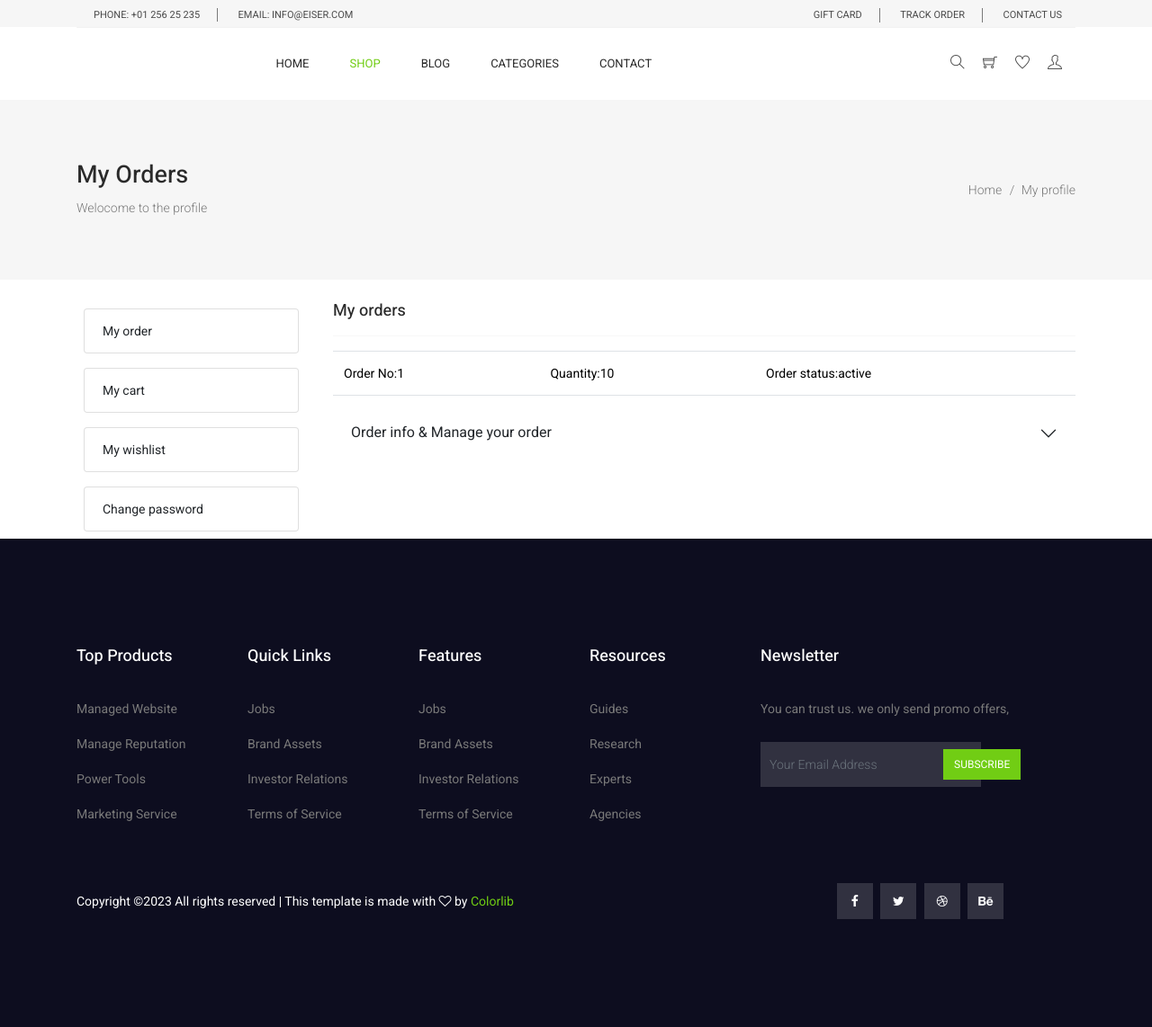
After one commit to Rashicom/cyclone_ecom, a Django app: page /user/userorder/ in a window 1280 px wide. The commit adds this page. Shown: the whole page at 90% size. Run offline with Django 4.2, Linux system fonts and the light colour scheme; a user stored in the database is signed in; tables that the repository leaves empty hold one stand-in row (values such as "Sample post"); parts of the project's set-up code (start-up, migrations or seed data) failed here and were passed over; some libraries are stand-ins or nearby versions.

Commit message:
frontend user side order listing compleated

```diff
--- a/cycloneuser/urls.py
+++ b/cycloneuser/urls.py
@@ -7,6 +7,6 @@ urlpatterns = [
     path('addnewaddress/',views.cyclone_addnewaddress.as_view(),name='addnewaddress'),
     path('deleteaddress/',views.cyclone_deleteaddress,name='deleteaddress'),
     path('forgotpassword/',views.cyclone_forgotpassword.as_view(),name='forgotpassword'),
-    path('mobileotpgenerator/',views.cyclone_mobile_otp_generator.as_view(),name='mobileotpgenerator')
-
+    path('mobileotpgenerator/',views.cyclone_mobile_otp_generator.as_view(),name='mobileotpgenerator'),
+    path('userorder/',views.cyclone_user_order.as_view(),name='userorder')
 ]
--- a/cycloneuser/views.py
+++ b/cycloneuser/views.py
@@ -3,10 +3,11 @@ from django.contrib.auth import  authenticate,login, logout
 from django.views import View
 import random
 from django.http.response import JsonResponse
-from home.models import CustomUser,product,product_category,product_description,wishlist_items,cart_items,product_image,user_address
+from home.models import CustomUser,product,product_category,product_description,wishlist_items,cart_items,product_image,user_address,user_order,order_list
 from django.core.exceptions import ObjectDoesNotExist
 from twilio.rest import Client
 from django.conf import settings
+from django.db.models import Sum
 
 # Create your views here.
 
@@ -28,6 +29,37 @@ class cyclone_user(View):
         user = CustomUser.objects.get(email = email)
         addresses = user_address.objects.filter(email = user)
         return render(request,'cyclone_myprofile.html',{'user':user,'addresses':addresses})
+
+
+# user order details
+class cyclone_user_order(View):
+
+    def get(self, request):
+
+        # fetching basic info
+        email = request.user.email
+        user_instencce = CustomUser.objects.get(email = email)
+        orders = user_order.objects.filter(email = email)
+        order_data = []
+
+        # iteratively appending each order data to order data
+        for order in orders:
+            """
+            from each order we fetching order_no, qty and status
+            each order containing many items in it. so from orled list
+            table filtering based on order id and all data append to
+            the order_data table, and same iteratiing for all order
+            made by the specific user
+            """
+
+            order_no = order.order_no
+            order_status = order.order_status
+            order_quantity = order_list.objects.filter(order_no = order_no).aggregate(Sum('order_quantity'))['order_quantity__sum']
+            order_items = order_list.objects.filter(order_no = order_no).values("category_id__product_id__model","category_id__frame_size","category_id__color","order_quantity","category_id__seller_price")
+            order_data.append({"order_no":order_no,"order_status":order_status,"order_quantity":order_quantity,"order_items":order_items})
+
+        return render(request, 'cyclone_user_order.html', {"order_data":order_data})
+
 
 class cyclone_addnewaddress(View):
 
--- a/home/models.py
+++ b/home/models.py
@@ -140,7 +140,7 @@ class user_order(models.Model):
 class order_list(models.Model):
     order_no = models.ForeignKey(user_order,on_delete=models.CASCADE)
     category_id = models.ForeignKey(product_category, on_delete=models.CASCADE)
-
+    order_quantity = models.IntegerField(default=1)
 
 # user order list
 # one user can have multiple product in a single order
--- a/home/urls.py
+++ b/home/urls.py
@@ -4,7 +4,7 @@ from . import views
 urlpatterns = [
     path('',views.cyclone_home,name='home'),
     path('userlogin/',views.cyclone_login.as_view(),name='userlogin'),
-    path('category/',views.cyclone_category.as_view(),name='category'),
+    path('categories/',views.cyclone_category.as_view(),name='categories'),
     path('contact/',views.cyclone_contact.as_view(),name='contact'),
     path('blog/',views.cyclone_blog.as_view(),name='blog'),
     path('tracking/',views.cyclone_tracking.as_view(),name='tracking'),
--- a/templates/home/cyclone_myprofile.html
+++ b/templates/home/cyclone_myprofile.html
@@ -31,7 +31,7 @@
         <div class="col-3">
             <ul class="list-group sticky-top">
 
-                <a class="m-2" href=""><li class="list-group-item">My order</li></a>
+                <a class="m-2" href="{% url 'userorder' %}"><li class="list-group-item">My order</li></a>
                 <a class="m-2" href="{% url 'cart' %}"><li class="list-group-item">My cart</li></a>
                 <a class="m-2" href="{% url 'wishlist' %}"><li class="list-group-item">My wishlist</li></a>
                 <a class="m-2" href=""><li class="list-group-item">Change password</li></a>
--- /dev/null
+++ b/templates/home/cyclone_user_order.html
@@ -0,0 +1,160 @@
+{% extends 'cyclonebase.html' %}
+{% load static %}
+{% block cyclonecontant %}
+
+<!--================Home Banner Area =================-->
+<section class="banner_area">
+    <div class="banner_inner d-flex align-items-center">
+      <div class="container">
+        <div
+          class="banner_content d-md-flex justify-content-between align-items-center">
+          <div class="mb-3 mb-md-0">
+            <h2>My Orders</h2>
+            <p>Welocome to the profile</p>
+          </div>
+          <div class="page_link">
+            <a href="#">Home</a>
+            <a href="#">My profile</a>
+          </div>
+        </div>
+      </div>
+    </div>
+</section>
+<!--================End Home Banner Area =================-->
+
+
+
+<!--================start My profile Area =================-->
+
+<div class="container">
+    <br>
+    <div class="row">
+        <div class="col-3">
+            <ul class="list-group sticky-top">
+
+                <a class="m-2" href="{% url 'userorder' %}"><li class="list-group-item">My order</li></a>
+                <a class="m-2" href="{% url 'cart' %}"><li class="list-group-item">My cart</li></a>
+                <a class="m-2" href="{% url 'wishlist' %}"><li class="list-group-item">My wishlist</li></a>
+                <a class="m-2" href=""><li class="list-group-item">Change password</li></a>
+            </ul>
+        </div>
+        <div class="col-9">
+            <h4>My orders</h4>
+            <hr>
+
+            <!-- orders iteratively listing start -->
+            {% if order_data %}
+            {% for order in order_data %}
+            <div class="accordion accordion-flush" id="accordionFlushExample">
+                <div class="accordion-item">
+                    <table class="table">
+                        <tbody>
+                          <tr>
+                            <td>Order No:{{order.order_no}}</td>
+                            <td>Quantity:{{order.order_quantity}}</td>
+                            <td>Order status:{{order.order_status}}</td>
+                          </tr>
+
+                        </tbody>
+                      </table>
+                  <h2 class="accordion-header" id="">
+                    <button class="accordion-button collapsed" type="button" data-bs-toggle="collapse" data-bs-target="#flush-collapse_{{order.order_no}}" aria-expanded="false" aria-controls="flush-collapseOne">
+                      Order info & Manage your order
+                    </button>
+                  </h2>
+                  <div id="flush-collapse_{{order.order_no}}" class="accordion-collapse collapse" aria-labelledby="flush-headingOne" data-bs-parent="#accordionFlushExample">
+                    <div class="accordion-body">
+                        <h5>products</h5>
+                        <table class="table">
+                            <thead>
+                              <tr>
+                                <th scope="col">Model</th>
+                                <th scope="col">Frame size</th>
+                                <th scope="col">Color</th>
+                                <th scope="col">Quantity</th>
+                                <th scope="col">Price</th>
+                              </tr>
+                            </thead>
+                            <tbody>
+                                <!-- order items iteratively list here start -->
+                                {% for item in order.order_items %}
+                                <tr>
+                                    <td>{{item.category_id__product_id__model}}</td>
+                                    <td>{{item.category_id__frame_size}}</td>
+                                    <td>{{item.category_id__color}}</td>
+                                    <td>{{item.order_quantity}}</td>
+                                    <td>{{item.category_id__seller_price}}</td>
+                                </tr>
+                                {% endfor %}
+
+                              <!-- order items iteratively list here start -->
+                            </tbody>
+                        </table>
+                        <br>
+                        <h5>Shipping status</h5>
+                        <div class="progress" role="progressbar" aria-label="Example 1px high" aria-valuenow="25" aria-valuemin="0" aria-valuemax="100" style="height: 1px">
+                            <div class="progress-bar" style="width: 25%"></div>
+                        </div>
+                        <div class="d-flex justify-content-between my-2">
+                            <p class="rounded-pill border-bottom border-primary p-1">order placed</p>
+                            <p class="rounded-pill border-bottom border-primary p-1">Packed by seller</p>
+                            <p class="rounded-pill border-bottom border-primary p-1">Shipped</p>
+                            <p class="rounded-pill border-bottom border-primary p-1">arrived nearest</p>
+                            <p class="rounded-pill border-bottom border-primary p-1">out of delivery</p>
+                            <p class="rounded-pill border-bottom border-primary p-1">Delivered</p>
+
+                        </div>
+                        <div class="progress" role="progressbar" aria-label="Example 20px high" aria-valuenow="25" aria-valuemin="0" aria-valuemax="100" style="height: 20px">
+                            <div class="progress-bar" style="width: 25%"></div>
+                        </div>
+                        <!-- Button trigger modal -->
+                        <button type="button" class="btn btn-outline-secondary my-4" data-bs-toggle="modal" data-bs-target="#staticBackdrop">
+                            Cancel order
+                        </button>
+
+                        <!-- Modal -->
+                        <div class="modal fade" id="staticBackdrop" data-bs-backdrop="static" data-bs-keyboard="false" tabindex="-1" aria-labelledby="staticBackdropLabel" aria-hidden="true">
+                            <div class="modal-dialog modal-dialog-centered">
+                            <div class="modal-content">
+                                <div class="modal-header">
+                                <h5 class="modal-title" id="staticBackdropLabel">Cancel you order</h5>
+                                <button type="button" class="btn-close" data-bs-dismiss="modal" aria-label="Close"></button>
+                                </div>
+                                <div class="modal-body">
+                                    <div class="mb-3">
+                                        <label for="" class="form-label">Reason of cancel</label>
+                                        <input type="text" class="form-control" id="exampleInputEmail1" aria-describedby="emailHelp">
+                                        <label for="" class="form-label">Payment return option</label>
+                                        <select class="form-select" aria-label="Default select example">
+                                            <option selected>Add to wallet</option>
+                                            <option value="1">Return to account</option>
+                                            <option value="2">Order another</option>
+                                        </select>
+                                    </div>
+                                </div>
+                                <div class="modal-footer">
+                                <button type="button" class="btn btn-secondary" data-bs-dismiss="modal">Cancel</button>
+                                </div>
+                            </div>
+                            </div>
+                        </div>
+                    </div>
+
+                  </div>
+                </div>
+
+            </div>
+            {% endfor %}
+            {% endif %}
+            <!-- orders iteratively listing end -->
+
+
+
+        </div>
+    </div>
+</div>
+
+<!--================start My profile Area =================-->
+
+
+{% endblock cyclonecontant %}
--- a/templates/home/cyclonebase.html
+++ b/templates/home/cyclonebase.html
@@ -156,24 +156,8 @@
                         </li>
                       </ul>
                     </li>
-                    <li class="nav-item submenu dropdown">
-                      <a
-                        href="#"
-                        class="nav-link dropdown-toggle"
-                        data-toggle="dropdown"
-                        role="button"
-                        aria-haspopup="true"
-                        aria-expanded="false"
-                        >Pages</a
-                      >
-                      <ul class="dropdown-menu">
-                        <li class="nav-item">
-                          <a class="nav-link" href="tracking.html">Tracking</a>
-                        </li>
-                        <li class="nav-item">
-                          <a class="nav-link" href="elements.html">Elements</a>
-                        </li>
-                      </ul>
+                    <li class="nav-item">
+                      <a class="nav-link" href="{% url 'categories' %}">CATEGORIES</a>
                     </li>
                     <li class="nav-item">
                       <a class="nav-link" href="{% url 'contact' %}">Contact</a>
```
Also changed, not shown: home/migrations/0011_order_list_order_quantity.py (added).
